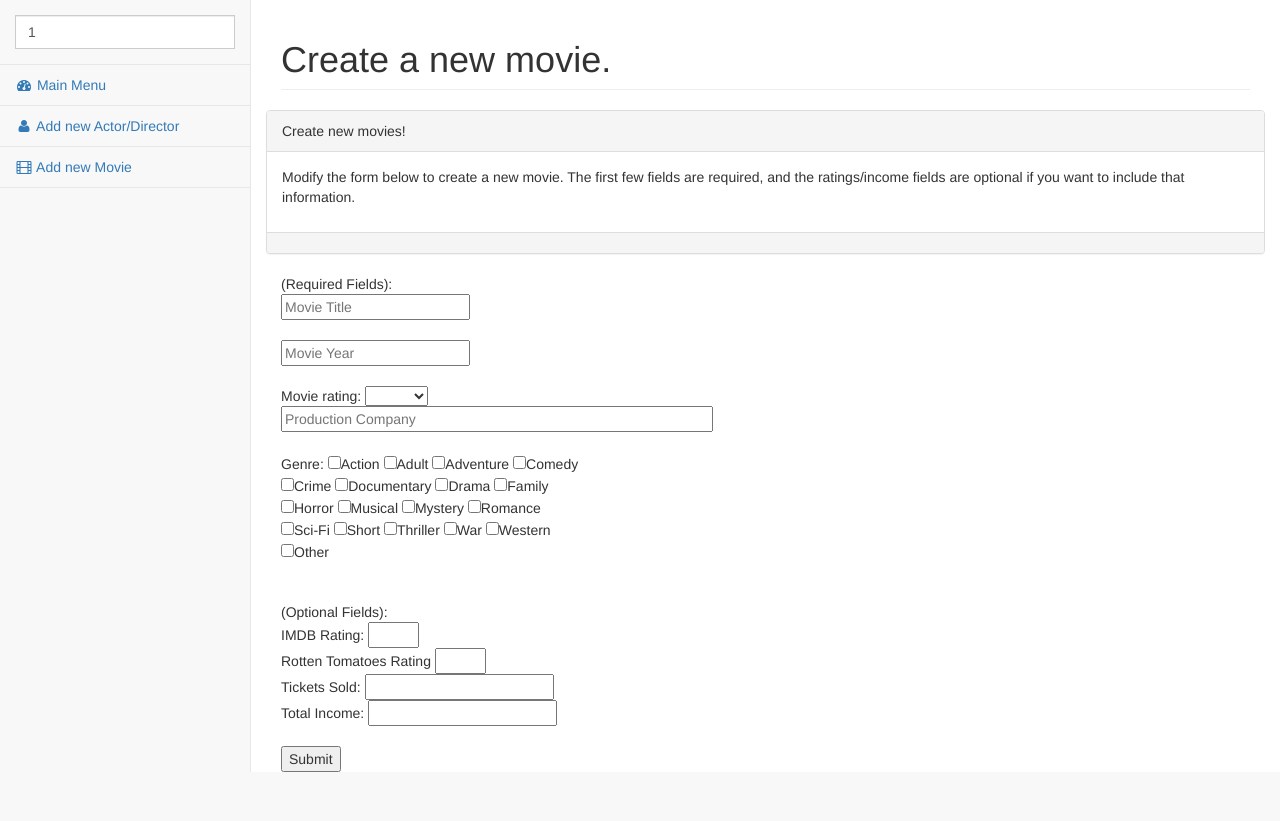
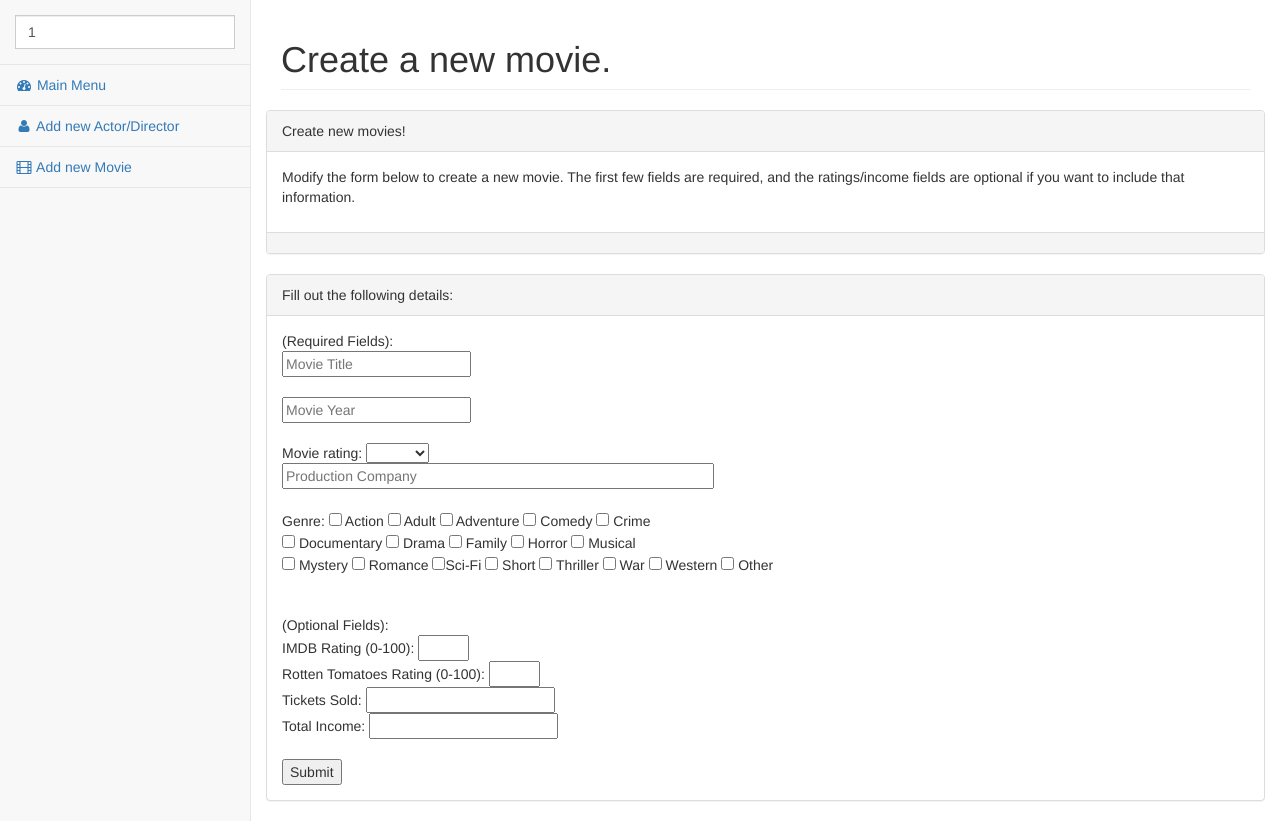
Before and after one commit to sahilmgandhi/CS143-Project-1, a PHP site: page /newmovie.php?search=1 in a window 1280 px wide. Shown: the part 51-872 px from the top of the page. Before the commit the page ends 823 px from the top, so only its background shows below. Run offline with PHP 8.4, Linux system fonts and the light colour scheme.

Commit message:
Fix more formatting and UI things

```diff
--- a/www/newmovie.php
+++ b/www/newmovie.php
@@ -77,6 +77,12 @@
                 </div>
                 </div>
 
+<div class="row">
+    <div class="panel panel-default">
+        <div class="panel-heading">
+        Fill out the following details:
+        </div>
+    <div class="panel-body">
 <form method="POST" action="<?php echo htmlspecialchars($_SERVER["PHP_SELF"]); ?>">
     (Required Fields): <br>
     <input type="text" id="title" name="title" placeholder="Movie Title" size="20" value="<?php echo isset($_POST['title']) ? $_POST['title'] : '' ?>"> <br> <br>
@@ -92,35 +98,36 @@
     </select> <br>
     <input type="text" id="company" name="company" placeholder="Production Company" size="50" value="<?php echo isset($_POST['company']) ? $_POST['company'] : '' ?>"> <br> <br>
     Genre:
-    <input type="checkbox" name="genre[]" value="Action">Action
-    <input type="checkbox" name="genre[]" value="Adult">Adult
-    <input type="checkbox" name="genre[]" value="Adventure">Adventure
-    <input type="checkbox" name="genre[]" value="Comedy">Comedy  <br>
-    <input type="checkbox" name="genre[]" value="Crime">Crime
-    <input type="checkbox" name="genre[]" value="Documentary">Documentary
-    <input type="checkbox" name="genre[]" value="Drama">Drama
-    <input type="checkbox" name="genre[]" value="Family">Family  <br>
-    <input type="checkbox" name="genre[]" value="Horror">Horror
-    <input type="checkbox" name="genre[]" value="Musical">Musical
-    <input type="checkbox" name="genre[]" value="Mystery">Mystery
-    <input type="checkbox" name="genre[]" value="Romance">Romance  <br>
-    <input type="checkbox" name="genre[]" value="Sci-Fi">Sci-Fi
-    <input type="checkbox" name="genre[]" value="Short">Short
-    <input type="checkbox" name="genre[]" value="Thriller">Thriller
-    <input type="checkbox" name="genre[]" value="War">War
-    <input type="checkbox" name="genre[]" value="Western">Western  <br>
-    <input type="checkbox" name="genre[]" value="Other">Other <br><br><br>
+    <input type="checkbox" name="genre[]" value="Action"> Action
+    <input type="checkbox" name="genre[]" value="Adult"> Adult
+    <input type="checkbox" name="genre[]" value="Adventure"> Adventure
+    <input type="checkbox" name="genre[]" value="Comedy"> Comedy
+    <input type="checkbox" name="genre[]" value="Crime"> Crime  <br>
+    <input type="checkbox" name="genre[]" value="Documentary"> Documentary
+    <input type="checkbox" name="genre[]" value="Drama"> Drama
+    <input type="checkbox" name="genre[]" value="Family"> Family
+    <input type="checkbox" name="genre[]" value="Horror"> Horror
+    <input type="checkbox" name="genre[]" value="Musical"> Musical  <br>
+    <input type="checkbox" name="genre[]" value="Mystery"> Mystery
+    <input type="checkbox" name="genre[]" value="Romance"> Romance
+    <input type="checkbox" name="genre[]" value="Sci- Fi">Sci-Fi
+    <input type="checkbox" name="genre[]" value="Short"> Short
+    <input type="checkbox" name="genre[]" value="Thriller"> Thriller
+    <input type="checkbox" name="genre[]" value="War"> War
+    <input type="checkbox" name="genre[]" value="Western"> Western
+    <input type="checkbox" name="genre[]" value="Other"> Other <br><br><br>
 
     (Optional Fields): <br>
-    IMDB Rating: <input type="text" name="imdb" maxlength="3" size="3" value="<?php echo isset($_POST['imdb']) ? $_POST['imdb'] : '' ?>"><br>
-    Rotten Tomatoes Rating <input type="text" name="rotten" maxlength="3" size="3" value="<?php echo isset($_POST['rotten']) ? $_POST['rotten'] : '' ?>"><br>
+    IMDB Rating (0-100): <input type="text" name="imdb" maxlength="3" size="3" value="<?php echo isset($_POST['imdb']) ? $_POST['imdb'] : '' ?>"><br>
+    Rotten Tomatoes Rating (0-100): <input type="text" name="rotten" maxlength="3" size="3" value="<?php echo isset($_POST['rotten']) ? $_POST['rotten'] : '' ?>"><br>
 
     Tickets Sold: <input type="text" name="tickets" value="<?php echo isset($_POST['tickets']) ? $_POST['tickets'] : '' ?>"><br>
     Total Income: <input type="text" name="income" value="<?php echo isset($_POST['income']) ? $_POST['income'] : '' ?>"> <br><br>
 
     <input type="submit" value="Submit">
 </form>
-
+</div>
+</div>
 <?php
 
 function validationErrors() {
```
Also changed, not shown: www/movie.php (+14 -5 lines), www/newperson.php (+8 -2 lines).
